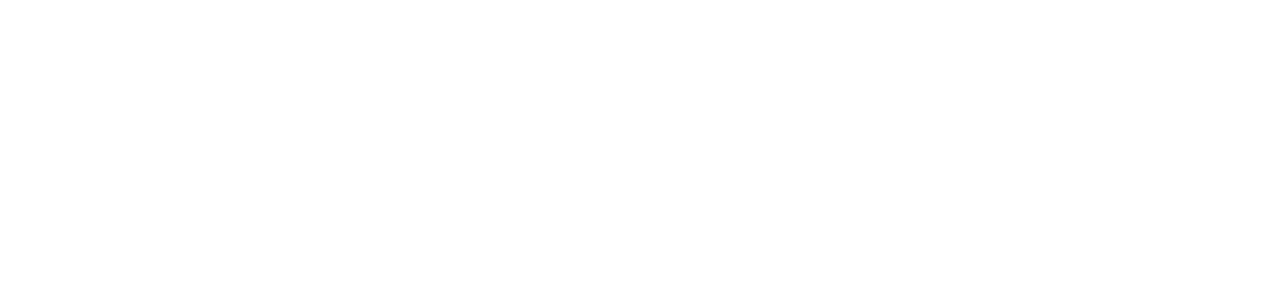
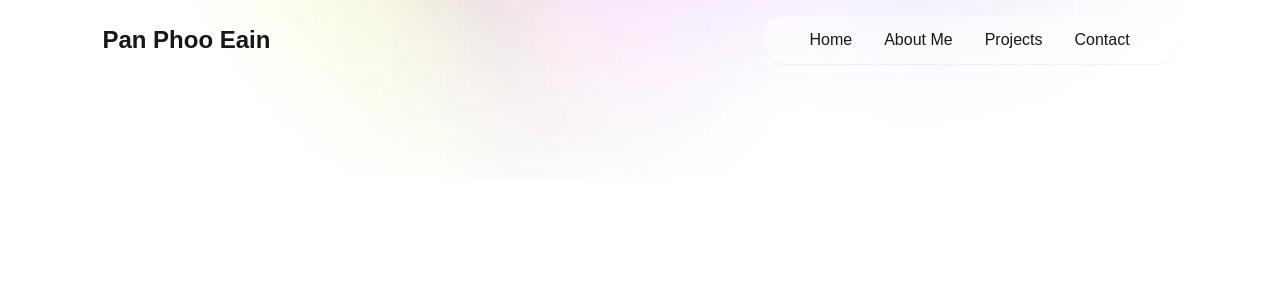
Before and after one commit to ppe11/ppe11.github.io, a Next.js app: page / in a window 1280 px wide. Shown: the top 300 px of the page. Built offline with nearby package versions, Linux system fonts and the light colour scheme.

Commit message:
Implement basic Navbar structure with dynamic scroll styling

```diff
--- /dev/null
+++ b/app/components/Navbar.jsx
@@ -0,0 +1,53 @@
+import React from 'react';
+import Image from 'next/image';
+import {useRef,useEffect,useState} from 'react';
+import { assets } from '@/assets /assets';
+
+const Navbar = ({isDarkMode, setIsDarkMode}) => {
+
+    const [isScroll, setIsScroll] = useState(false)
+    const sideMenuRef = useRef();
+
+    const openMenu = () => {
+        sideMenuRef.current.style.transform = 'translateX(-16rem)'
+    }
+    const closeMenu = () => {
+        sideMenuRef.current.style.transform = 'translateX(16rem)'
+    }
+
+    useEffect(() => {
+    window.addEventListener('scroll', () => {
+        if (scrollY > 50) {
+        setIsScroll(true);
+        } else {
+        setIsScroll(false);
+        }
+    });
+    }, []);
+
+  return (
+    <>
+        <div className='fixed top-0 right-0 w-11/12 -z-10 translate-y-[-80%] dark:hidden'>
+            <Image src={assets.header_bg_color} alt='header-background-color' className='w-full' />
+        </div>
+
+        <nav className={`w-full fixed px-5 lg:px-8 xl:px-[8%] py-4 flex items-center justify-between z-50
+            ${isScroll ? "bg-white bg-opacity-50 backdrop-blur-lg shadow-sm dark:bg-darkTheme dark:shadow-white/20" : ""}`}>
+
+            <div>
+                <a href="#top" className="text-2xl font-bold">Pan Phoo Eain </a>
+            </div>
+
+            <ul className={`hidden md:flex items-center gap-6 lg:gap-8 rounded-full px-12 py-3
+                ${isScroll ? "" : "bg-white shadow-sm bg-opacity-50 dark:border dark:border-white/50 dark:bg-transparent"}`}>
+                <li><a href="#top">Home</a></li>
+                <li><a href="#about">About Me</a></li>
+                <li><a href="#project">Projects</a></li>
+                <li><a href="#contact">Contact</a></li>
+            </ul>
+      </nav>
+    </>
+  )
+}
+
+export default Navbar
--- a/app/page.js
+++ b/app/page.js
@@ -1,7 +1,35 @@
-import Image from "next/image";
+'use client'
+import { useEffect, useState } from "react";
+import Navbar from "./components/Navbar";
 
 export default function Home() {
+
+  const [isDarkMode,setIsDarkMode] = useState(false);
+
+  useEffect(() => {
+    if (
+      localStorage.theme === 'dark' ||
+      (!('theme' in localStorage) && window.matchMedia('(prefers-color-scheme: dark)').matches)
+    ) {
+      setIsDarkMode(true);
+    } else {
+      setIsDarkMode(false);
+    }
+  }, []);
+
+  useEffect(() => {
+    if (isDarkMode) {
+      document.documentElement.classList.add('dark');
+      localStorage.theme = 'dark';
+    } else {
+      document.documentElement.classList.remove('dark');
+      localStorage.theme = '';
+    }
+  }, [isDarkMode]);
+
   return (
-    <></>
+    <>
+     <Navbar isDarkMode={isDarkMode} setIsDarkMode={setIsDarkMode} />
+    </>
   );
 }
```
